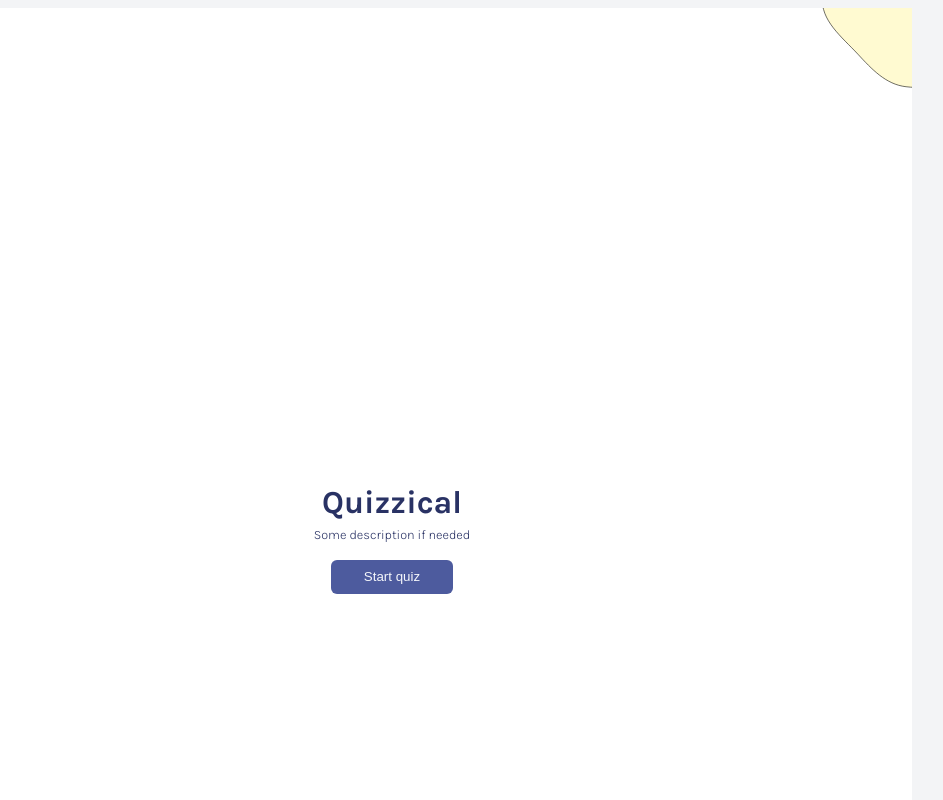
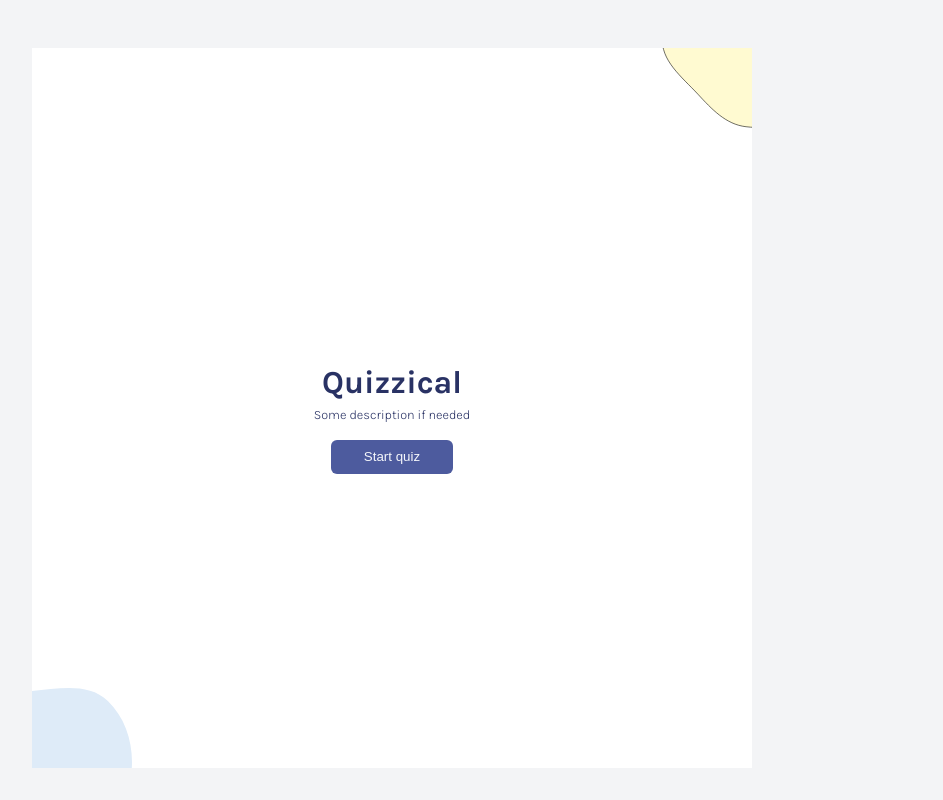
Before and after one commit to san-melisa/quiz-app-react, a React (Vite) app: page / in a window 1280 px wide. Shown: the top 800 px of the page, without its empty margins (248-1191 px from the left). Built offline with nearby package versions, Linux system fonts and the light colour scheme.

Commit message:
change width

```diff
--- a/src/index.css
+++ b/src/index.css
@@ -13,7 +13,7 @@ body {
 }
 
 main{
-  width: 130vmin;
+  width: 90vmin;
   aspect-ratio: 1 / 1;
   background-color: #FFFFFF;
   display: flex;
```
